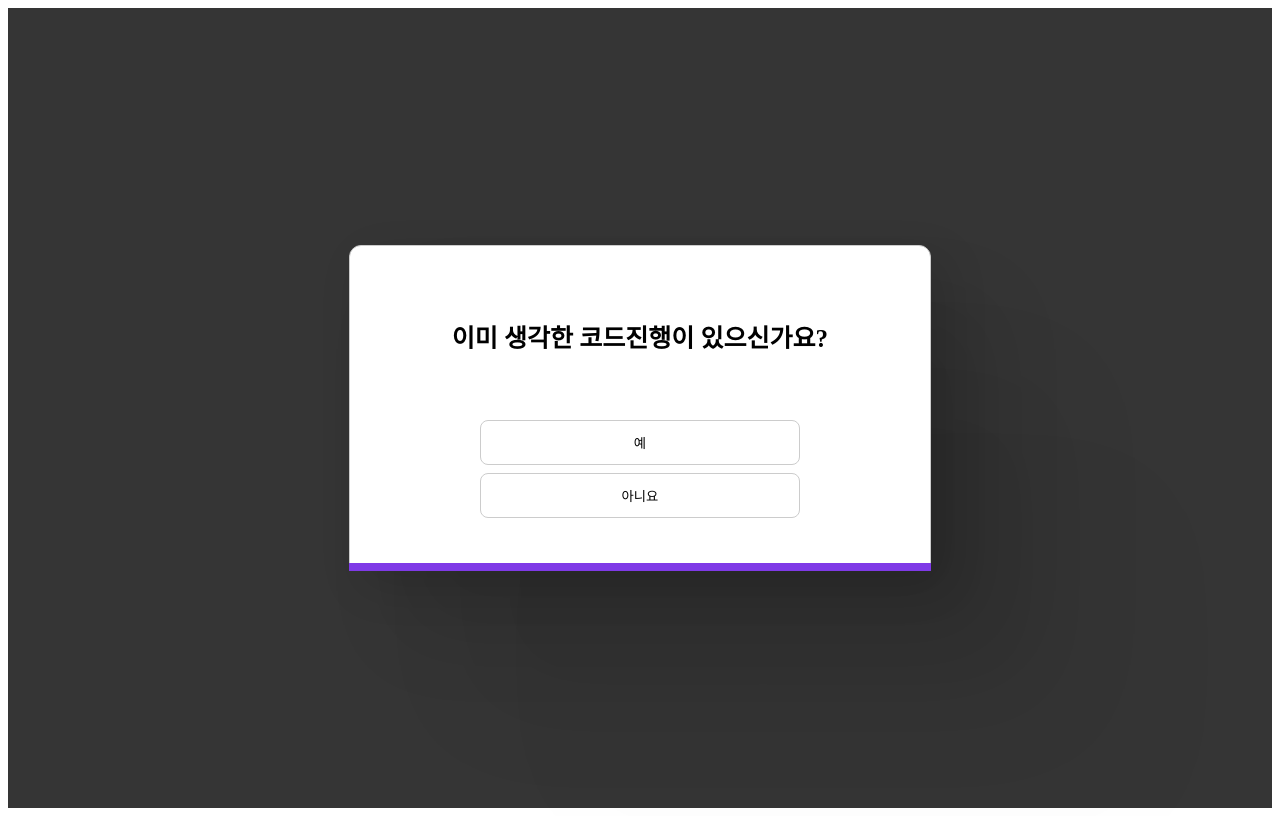
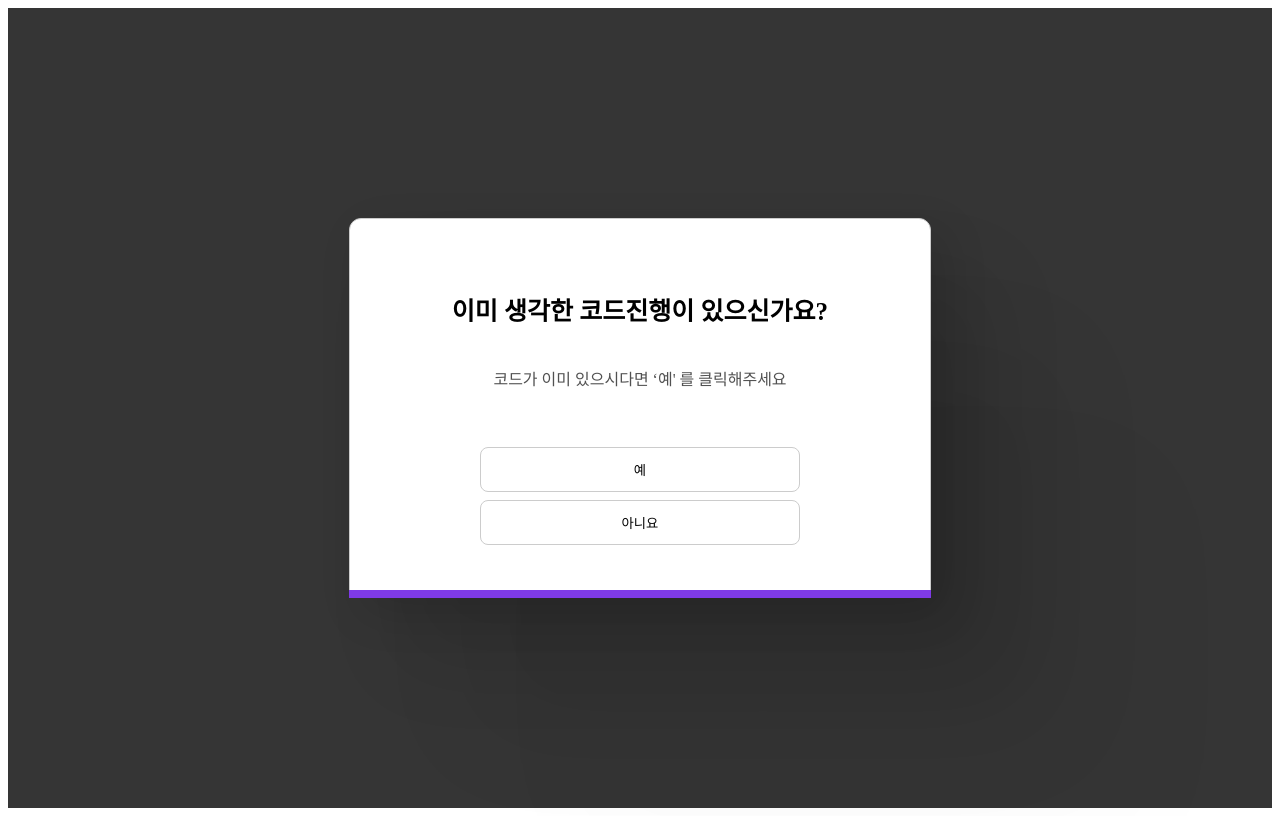
Before and after one commit to Musicany/Musicany_Web, a Next.js app: page /composition/ifCode in a window 1280 px wide. Built offline with nearby package versions, Linux system fonts and the light colour scheme.

Commit message:
ADD: ifCode페이지 퍼블리싱

```diff
--- a/app/(workspace)/composition/ifCode/page.tsx
+++ b/app/(workspace)/composition/ifCode/page.tsx
@@ -2,21 +2,17 @@
 
 import React from "react";
 
+import CompositionModal from "@/components/modals/compositionModal/page";
 import * as S from "./style";
 
 const IfCode = () => {
   return (
     <S.Layout>
-      <S.ChooseModal>
-        <S.ContentLayout>
-          <S.Title>이미 생각한 코드진행이 있으신가요?</S.Title>
-          <S.SelectLayout>
-            <S.Select>예</S.Select>
-            <S.Select>아니요</S.Select>
-          </S.SelectLayout>
-        </S.ContentLayout>
-        <S.FooterLine />
-      </S.ChooseModal>
+      <CompositionModal
+        type="choose"
+        title="이미 생각한 코드진행이 있으신가요?"
+        subTitle="코드가 이미 있으시다면 ‘예' 를 클릭해주세요"
+      />
     </S.Layout>
   );
 };
--- a/app/(workspace)/composition/ifCode/style.ts
+++ b/app/(workspace)/composition/ifCode/style.ts
@@ -7,50 +7,3 @@ export const Layout = styled.div`
   height: 100vh;
   ${flex.CENTER};
 `;
-export const ChooseModal = styled.div`
-  padding: 52px 102px;
-  ${flex.CENTER};
-  background-color: ${theme.white};
-  border-radius: 12px 12px 0px 0px;
-  border: 1px solid #ccc;
-  box-shadow:
-    347px 379px 144px 0 rgba(0, 0, 0, 0),
-    222px 243px 132px 0 rgba(0, 0, 0, 0.02),
-    125px 137px 111px 0 rgba(0, 0, 0, 0.06),
-    56px 61px 82px 0 rgba(0, 0, 0, 0.1),
-    14px 15px 45px 0 rgba(0, 0, 0, 0.12);
-  position: relative;
-`;
-export const FooterLine = styled.div`
-  position: absolute;
-  z-index: 1;
-  bottom: -1px;
-  width: calc(100% + 2px);
-  height: 8px;
-  background-color: ${theme.basicPurple};
-`;
-export const ContentLayout = styled.div`
-  ${flex.COLUMN_CENTER};
-  gap: 40px;
-`;
-export const Title = styled.p`
-  ${font.SmallTitle};
-  font-weight: 600;
-`;
-export const SelectLayout = styled.div`
-  ${flex.COLUMN_CENTER};
-  width: 85%;
-  gap: 8px;
-`;
-export const Select = styled.button`
-  ${flex.CENTER};
-  width: 100%;
-  padding: 12px 0;
-  background-color: ${theme.white};
-  border-radius: 8px;
-  border: 1px solid #ccc;
-
-  &:hover {
-    background-color: ${theme.grey100};
-  }
-`;
--- /dev/null
+++ b/app/components/modals/compositionModal/page.tsx
@@ -0,0 +1,33 @@
+import React from "react";
+import * as S from "./style";
+
+// title과 subtitle을 추가한 인터페이스 정의
+interface CompositionModalProps {
+  type: "choose" | "write";
+  title: string;
+  subTitle: string;
+}
+
+const CompositionModal = ({ type, title, subTitle }: CompositionModalProps) => {
+  return (
+    <S.ChooseModal>
+      <S.ContentLayout>
+        <S.TitleLayout>
+          <S.Title>{title}</S.Title>
+          <S.SubTitle>{subTitle}</S.SubTitle>
+        </S.TitleLayout>
+        {type === "choose" ? (
+          <S.SelectLayout>
+            <S.Select>예</S.Select>
+            <S.Select>아니요</S.Select>
+          </S.SelectLayout>
+        ) : (
+          <S.Input placeholder="코드를 입력하세요" />
+        )}
+      </S.ContentLayout>
+      <S.FooterLine />
+    </S.ChooseModal>
+  );
+};
+
+export default CompositionModal;
--- /dev/null
+++ b/app/components/modals/compositionModal/style.ts
@@ -0,0 +1,65 @@
+import styled from "styled-components";
+import { flex, font, theme } from "@/styles";
+
+export const ChooseModal = styled.div`
+  padding: 52px 102px;
+  ${flex.CENTER};
+  background-color: ${theme.white};
+  border-radius: 12px 12px 0px 0px;
+  border: 1px solid #ccc;
+  box-shadow:
+    347px 379px 144px 0 rgba(0, 0, 0, 0),
+    222px 243px 132px 0 rgba(0, 0, 0, 0.02),
+    125px 137px 111px 0 rgba(0, 0, 0, 0.06),
+    56px 61px 82px 0 rgba(0, 0, 0, 0.1),
+    14px 15px 45px 0 rgba(0, 0, 0, 0.12);
+  position: relative;
+`;
+export const FooterLine = styled.div`
+  position: absolute;
+  z-index: 1;
+  bottom: -1px;
+  width: calc(100% + 2px);
+  height: 8px;
+  background-color: ${theme.basicPurple};
+`;
+export const ContentLayout = styled.div`
+  ${flex.COLUMN_CENTER};
+  gap: 40px;
+`;
+export const Title = styled.p`
+  ${font.SmallTitle};
+  font-weight: 600;
+`;
+export const SelectLayout = styled.div`
+  ${flex.COLUMN_CENTER};
+  width: 85%;
+  gap: 8px;
+`;
+export const Select = styled.button`
+  ${flex.CENTER};
+  width: 100%;
+  padding: 12px 0;
+  background-color: ${theme.white};
+  border-radius: 8px;
+  border: 1px solid #ccc;
+
+  &:hover {
+    background-color: ${theme.grey100};
+  }
+`;
+export const TitleLayout = styled.div`
+  ${flex.COLUMN_CENTER};
+`;
+export const SubTitle = styled.p`
+  ${font.Text};
+  color: ${theme.grey900};
+`;
+export const Input = styled.input`
+  width: 90%;
+  height: 40px;
+  border-radius: 8px;
+  border: 1px solid #ccc;
+  background-color: ${theme.white};
+  padding-left: 12px;
+`;
```
